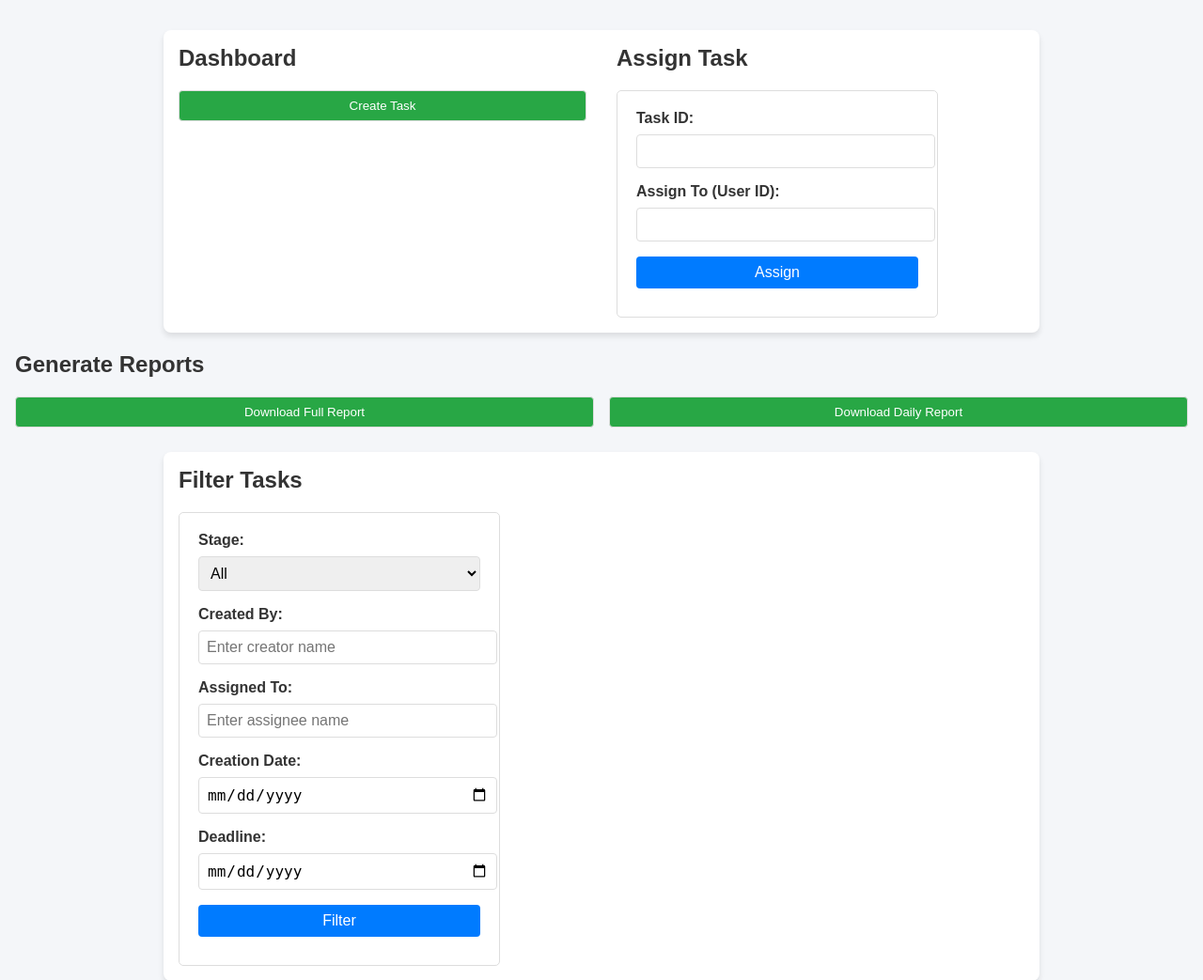
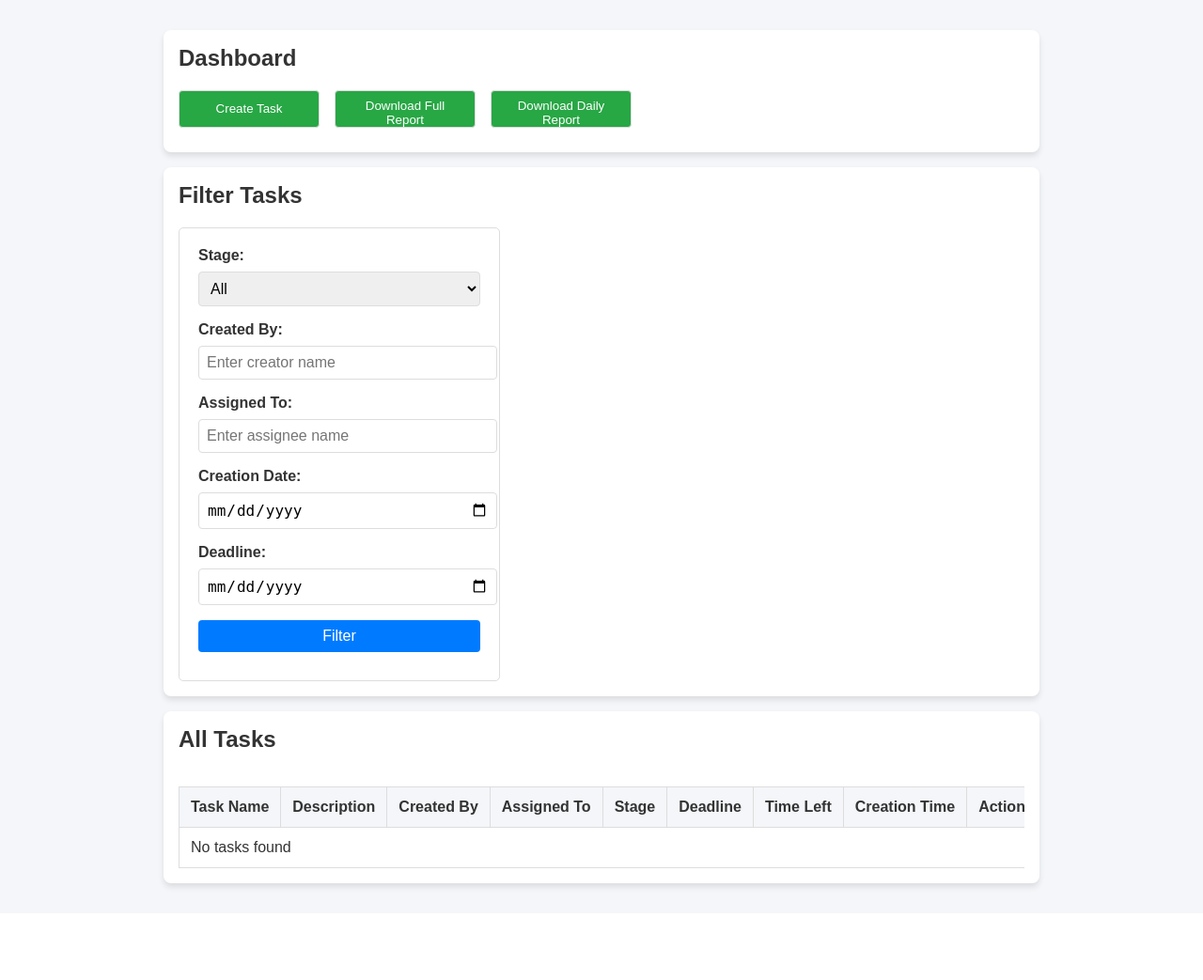
Before and after one commit to datech-dev/Mehta_workflow, a Flask app: page /dashboard in a window 1280 px wide. Shown: the part 60-1103 px from the top of the page at 94% size. After the commit the page ends 1009 px from the top, so only its background shows below. Run offline with Flask 3, Linux system fonts and the light colour scheme; the visitor is signed in with stand-in values (Sample User, id 1); data that the repository does not hold is empty.

Commit message:
Update dashboard.html

```diff
--- a/templates/dashboard.html
+++ b/templates/dashboard.html
@@ -139,28 +139,22 @@
     <div class="container">
         {% if session['role'] == 'Admin' %}
         <section style="display: flex; gap: 2rem;">
-    <div style="flex: 1;">
+            <div style="flex: 2;">
                 <h2>Dashboard</h2>
-        <a href="{{ url_for('create_task') }}">
-            <button>Create Task</button>
+                <div style="display: flex; gap: 1rem; align-items: center;">
+                    <a href="{{ url_for('create_task') }}" style="text-decoration: none;">
+                        <button style="width: 150px; height: 40px;">Create Task</button>
                     </a>
+                    <button onclick="generateReport()" style="width: 150px; height: 40px;">Download Full Report</button>
+                    <button onclick="generateDailyReport()" style="width: 150px; height: 40px;">Download Daily Report</button>
                 </div>
-    <div style="flex: 1;">
-        <h2>Assign Task</h2>
-        <form id="assignForm">
-            <label for="taskId">Task ID:</label>
-            <input type="number" id="taskId" name="taskId" required>
-            <label for="userId">Assign To (User ID):</label>
-            <input type="number" id="userId" name="userId" required>
-            <button type="button" onclick="assignTask()">Assign</button>
-        </form>
             </div>
         </section>
-<h2>Generate Reports</h2>
-<div style="display: flex; gap: 1rem;">
-    <button onclick="generateReport()">Download Full Report</button>
-    <button onclick="generateDailyReport()">Download Daily Report</button>
-</div>
+
+
+
+
+
 {% endif %}
 
 
```
Lines whose indentation alone changed are shown as unchanged.
